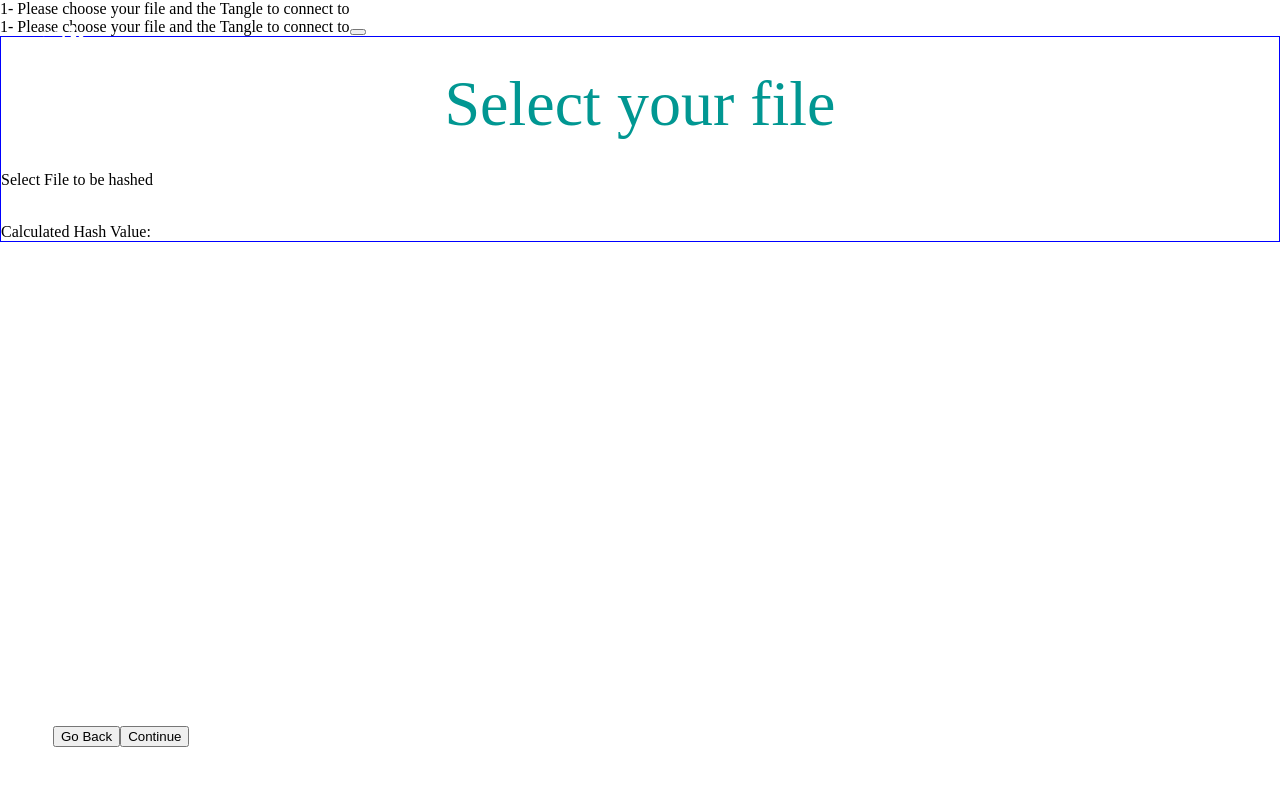
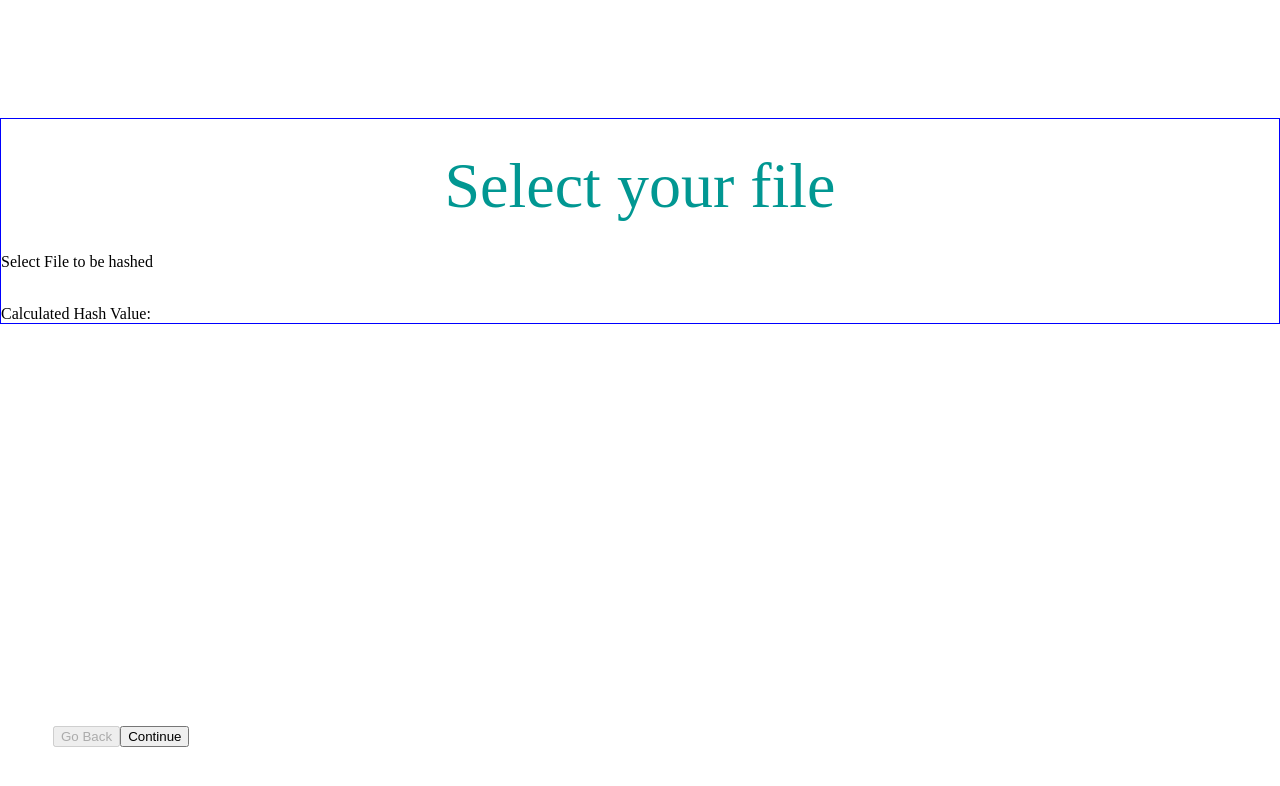
Before and after one commit to iotaledger/poc-document-immutable-blueprint, a React (Create React App) app: page / in a window 1280 px wide. Shown: the top 786 px of the page. Built offline with nearby package versions, Linux system fonts and the light colour scheme.

Commit message:
changed navigation system to Footer

```diff
--- a/src/partials/defaults.js
+++ b/src/partials/defaults.js
@@ -1,7 +1,12 @@
 const dSeed = 'HEQLOWORLDHELLOWORLDHELLOWORLDHELLOWORLDHELLOWORLDHELLOWORLDHELLOWORLDHELLOWORL9D'
 const dAddress = 'MRDVKCDQAPYQOJEQTUWDMNYZKDUDBRNHJWV9VTKTCUUYQICLPFBETMYYVKEPFCXZE9EJZHFUWJZVEWUCWSGDUVMOYD'
+const navMap = new Map();
+navMap.set('/', { curP: '/', pageTitle: '1- Please choose your file and the Tangle to connect to', prev: null, next: '/sign'})
+      .set('/sign', {curP: '/sign', pageTitle: '2- Sign Document (Optional if you have already signed a document)', prev: '/', next: '/verif'})
+      .set('/verif', {curP: '/verif', pageTitle: '3- Verify Document', prev: '/sign', next: null})
 
 export {
   dSeed,
-  dAddress
+  dAddress,
+  navMap
 }
--- a/src/partials/footer.js
+++ b/src/partials/footer.js
@@ -1,16 +1,56 @@
 import React, { Component } from 'react';
 import { BrowserRouter as Router, Route, Link } from "react-router-dom";
+import { navMap } from './defaults'
 
+class Footer extends Component {
+    constructor(props) {
+      super(props)
+      this.state = {
+        currPath: window.location.pathname
+      }
+      this.changeLocation = this.changeLocation.bind(this)
+    }
 
-function Footer(props) {
-  return (<div style={{ margin: '30px 0'}}>
-  <div className="button-container" style={{ justifyContent: 'space-between', position: 'fixed', bottom: '0px', padding: '53px' }}>
-    <button className="button button--secondary">Go Back</button>
-    <button className="button">Continue</button>
-  </div>
+    changeLocation(forward) {
+      const currPath = window.location.pathname
+      if(forward) {
+        this.setState({ currPath: navMap.get(currPath).next ?  navMap.get(currPath).next : navMap.get(currPath).curP })
+      } else {
+        this.setState({ currPath: navMap.get(currPath).prev ? navMap.get(currPath).prev : navMap.get(currPath).curP })
+      }
+    }
 
-  </div>)
+    render() {
+      const currScrData = navMap.get(this.state.currPath)
+      return (<div style={{ margin: '30px 0'}}>
+      <div className="button-container" style={{ justifyContent: 'space-between', position: 'fixed', bottom: '0px', padding: '53px' }}>
+
+        <Link to={`${currScrData.prev ? currScrData.prev : currScrData.curP}`}>
+          <button
+            className="button button--secondary"
+            onClick={e => this.changeLocation(0)}
+            disabled={!currScrData.prev ? true: false}
+          >
+           Go Back
+          </button>
+        </Link>
+
+        <Link  to={`${currScrData.next ? currScrData.next : currScrData.curP}`}>
+          <button
+            className="button"
+            disabled={!currScrData.next ? true: false}
+            onClick={e => this.changeLocation(1)}
+          >
+            Continue
+          </button>
+        </Link>
+
+      </div>
+
+      </div>)
+    }
 }
 
 
+
 export default Footer
--- a/src/partials/header.js
+++ b/src/partials/header.js
@@ -1,9 +1,6 @@
 import React, { Component } from 'react';
 import { BrowserRouter as Router, Route, Link } from "react-router-dom";
-const navMap = new Map();
-navMap.set('/', { curP: '/', pageTitle: '1- Please choose your file and the Tangle to connect to', prev: null, next: '/sign'})
-      .set('/sign', {curP: '/sign', pageTitle: '2- Sign Document (Optional if you have already signed a document)', prev: '/', next: '/verif'})
-      .set('/verif', {curP: '/verif', pageTitle: '3- Verify Document', prev: '/sign', next: null})
+import { navMap } from './defaults'
 
 class Header extends Component {
   constructor(props) {
@@ -24,29 +21,12 @@ class Header extends Component {
   render() {
     const currScrData = navMap.get(this.state.currPath)
     return (<div>
-      <section className="sub-header__wrapper">
-        <img style={{ position: 'absolute', top: '25px', left: '30px' }} src="assets/Logo.svg" />
-        <div className="sub-header">
-            <span className="sub-header__title">{currScrData.pageTitle}</span>
-            <section className="sub-header__body">
-                <Link to={`${currScrData.prev ? currScrData.prev : currScrData.curP}`}>
-                  {(currScrData.curP !== '/') && <button
-                    onClick={e => this.changeLocation(0)}
-                    disabled={!currScrData.prev ? true: false}
-                    className={`arrow-button arrow-button--left`}
-                  />}
-                </Link>
-                <span className="sub-header__bottom-title">{currScrData.pageTitle}</span>
-                <Link  to={`${currScrData.next ? currScrData.next : currScrData.curP}`}>
-                  <button
-                    onClick={e => this.changeLocation(1)}
-                    disabled={!currScrData.next ? true: false}
-                    className="arrow-button arrow-button--right"
-                  />
-                </Link>
-            </section>
+      <header className="sticky-header">
+        <img className="sticky-header__brand" src="assets/Logo.svg" />
+        <div className="sticky-header__control" style={{ justifyContent: 'center'}}>
+          <h1 className="text" style={{  color: 'white', marginBottom: 0 }}>{currScrData.pageTitle}</h1>
         </div>
-      </section>
+      </header>
       <div className="step-progress-bar">
         <div className="step-progress-bar-item step-progress-bar-item--visited">
         </div>
@@ -57,7 +37,7 @@ class Header extends Component {
         <div className="step-progress-bar-item">
         </div>
       </div>
-    </div>)
+  </div>)
   }
 }
 
```
